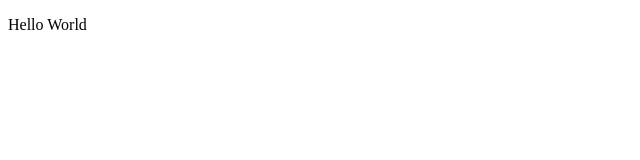
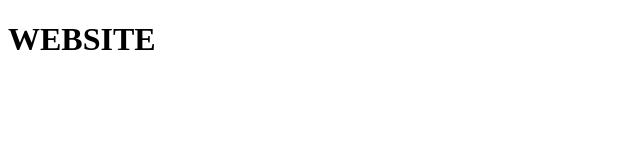
Before and after one commit to cahdwick/cahdwick.github.io, a plain HTML site: page index.html in a window 1280 px wide. Shown: the whole page, without its empty margins (0-640 px from the left). Drawn offline with Linux system fonts and the light colour scheme.

Commit message:
Update index.html

```diff
--- a/index.html
+++ b/index.html
@@ -5,6 +5,6 @@
     <title></title>
   </head>
   <body>
-      <p>Hello World</p>
+    <h1>WEBSITE</h1>
   </body>
 </html>
```
